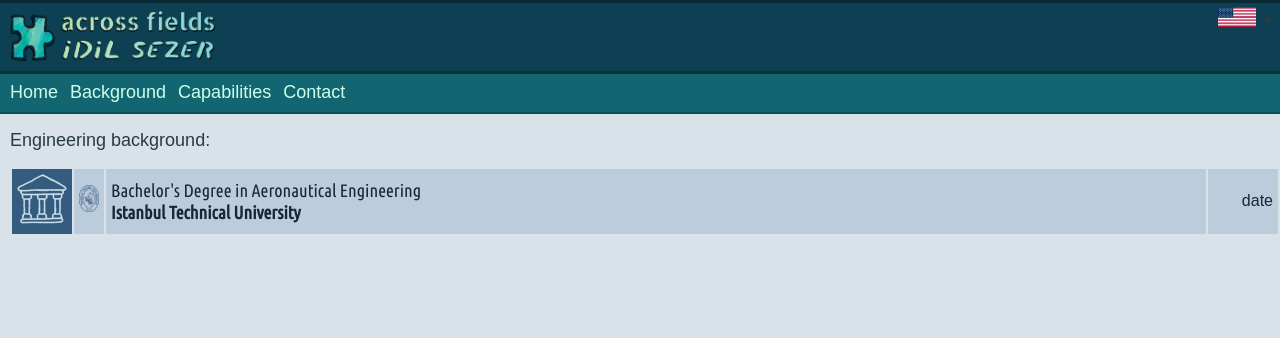
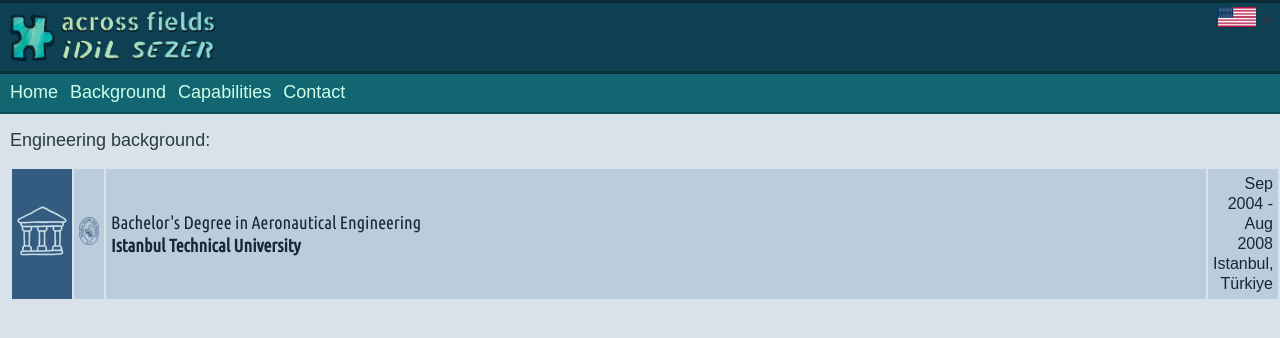
Before and after one commit to acrossfields/idilsezer, a Jekyll site: the page built from en/background.md, in a window 1280 px wide. Shown: the top 338 px of the page. Built offline with Jekyll 4.4.1, drawn with Linux system fonts in a browser that asks for light colours; some web fonts are replaced.

Commit message:
Update background.md

```diff
--- a/en/background.md
+++ b/en/background.md
@@ -17,10 +17,11 @@ permalink: /en/background/
     </td>
     <td style="background-color:#bbcddc; color:#162736;">
       Bachelor's Degree in Aeronautical Engineering<br>
-      <strong>Istanbul Technical University</strong><br>
+      <strong>Istanbul Technical University</strong>
     </td>
     <td style="background-color:#bbcddc; color:#162736;">
-      date
+      Sep 2004 - Aug 2008<br>
+      Istanbul, Türkiye
     </td>
   </tr>
 </table>
```
